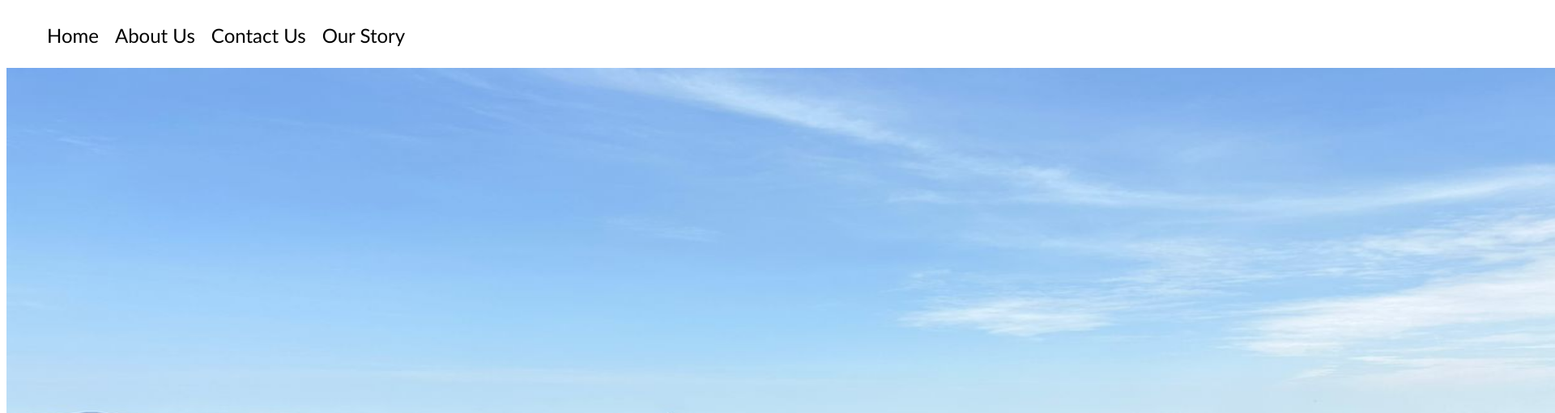
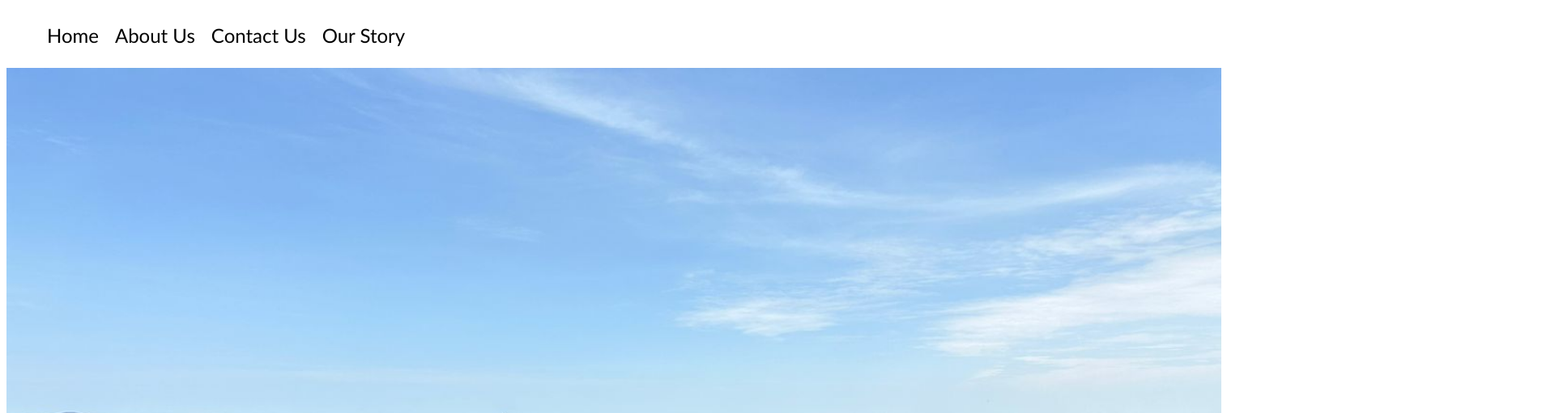
Before and after one commit to Ayra-Noorani/Ayra-Noorani, a plain HTML site: page index.html in a window 1280 px wide. Shown: the part 61-572 px from the top of the page at 81% size, 1920 px wide, since content can reach past the window. Drawn offline with Linux system fonts and the light colour scheme.

Commit message:
Update index.html

```diff
--- a/index.html
+++ b/index.html
@@ -18,7 +18,7 @@
 
     <div>
     <!--Banner image-->
-    <img src="./images/73.jpeg" alt="Years 7 www" height="1000px"  width="2000px">
+    <img src="./images/73.jpeg" alt="Years 7 www" height="1000px"  width="1500px">
     <p>Year 7 week without walls at Musana Camps Mukono</p>
 
     </div>
```
